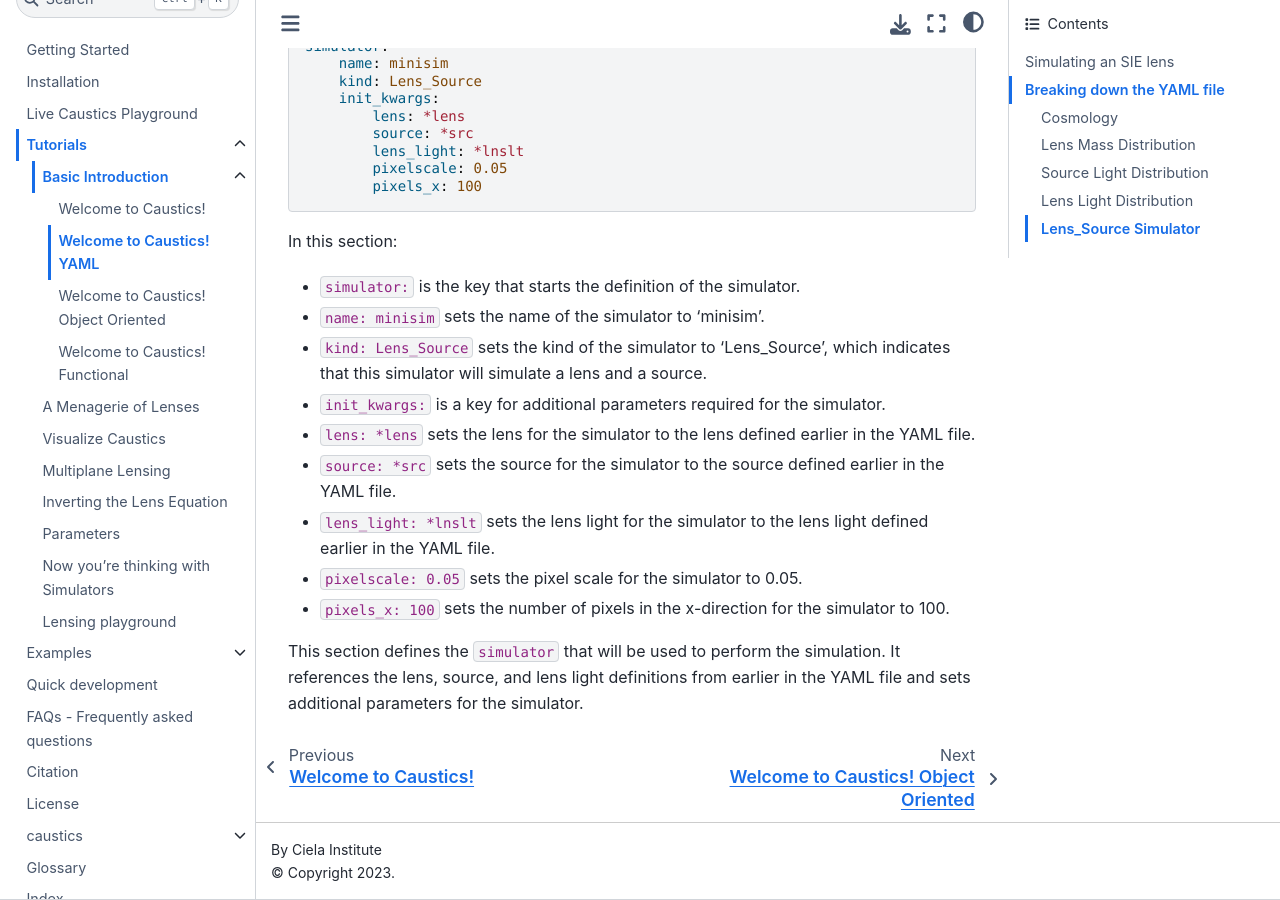
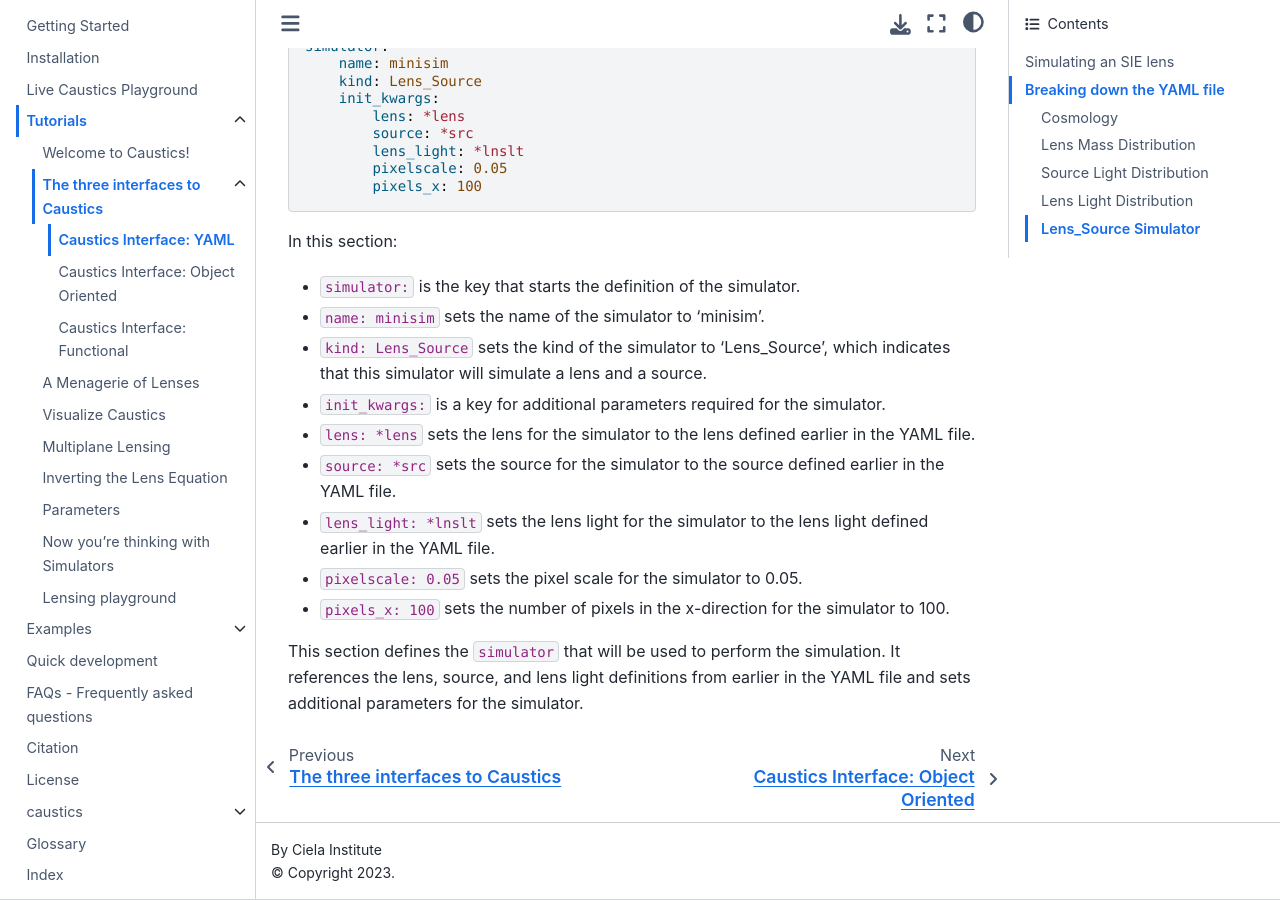
Before and after one commit to Ciela-Institute/caustics, a Jupyter Book: the page built from docs/source/tutorials/InterfaceIntroduction_yaml.ipynb, in a window 1280 px wide and 900 px high, scrolled down 7757 px. Built offline with Jupyter Book 1.0.4 settings and Sphinx 7.4.7 and the Sphinx Book theme 1.1.4, drawn with Linux system fonts in a browser that asks for light colours; pages that are not in the unit, such as notebooks, are missing from menus; some of the changed lines change nothing that is shown; some of the changed text lies outside the part shown.

Commit message:
rearrange caustics intro tutorials

```diff
--- a/docs/source/_toc.yml
+++ b/docs/source/_toc.yml
@@ -9,12 +9,12 @@ chapters:
   - file: websim
   - file: tutorials/index
     sections:
-      - file: basicindex
+      - file: tutorials/Introduction
+      - file: interfaceindex
         sections:
-          - file: tutorials/Introduction
-          - file: tutorials/BasicIntroduction_yaml
-          - file: tutorials/BasicIntroduction_oop
-          - file: tutorials/BasicIntroduction_func
+          - file: tutorials/InterfaceIntroduction_yaml
+          - file: tutorials/InterfaceIntroduction_oop
+          - file: tutorials/InterfaceIntroduction_func
       - file: tutorials/LensZoo
       - file: tutorials/VisualizeCaustics
       - file: tutorials/MultiplaneDemo
--- a/docs/source/basicindex.rst
+++ b/docs/source/interfaceindex.rst
@@ -1,5 +1,5 @@
-Basic Introduction
-==================
+The three interfaces to Caustics
+================================
 
 There are three user interfaces to Caustics: configuration file, object-oriented, and functional.
 Here we have built the same tutorial three times over so you can see how the three interfaces compare.
```
Also changed, not shown: docs/source/tutorials/InterfaceIntroduction_func.ipynb, docs/source/tutorials/InterfaceIntroduction_oop.ipynb, docs/source/tutorials/InterfaceIntroduction_yaml.ipynb.
